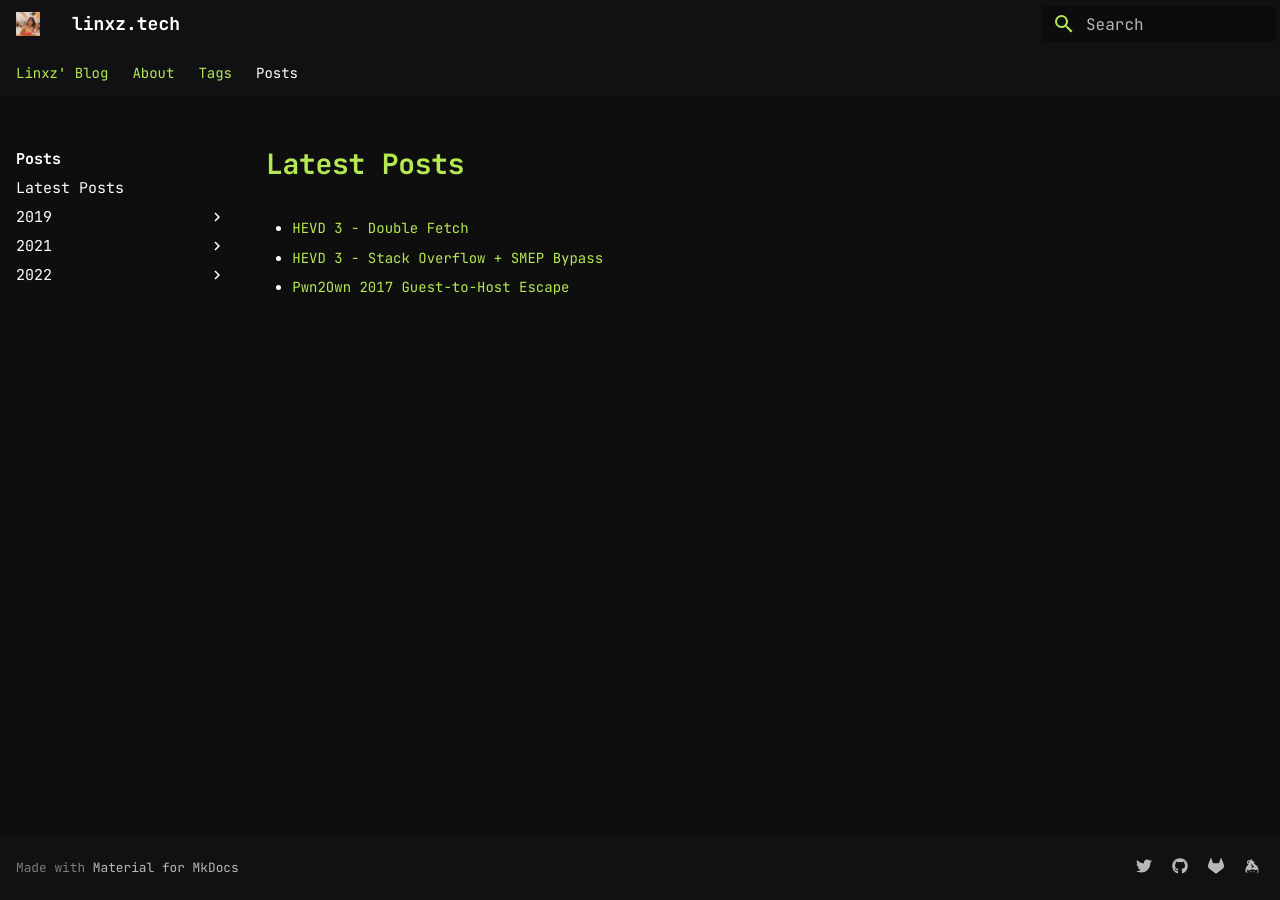
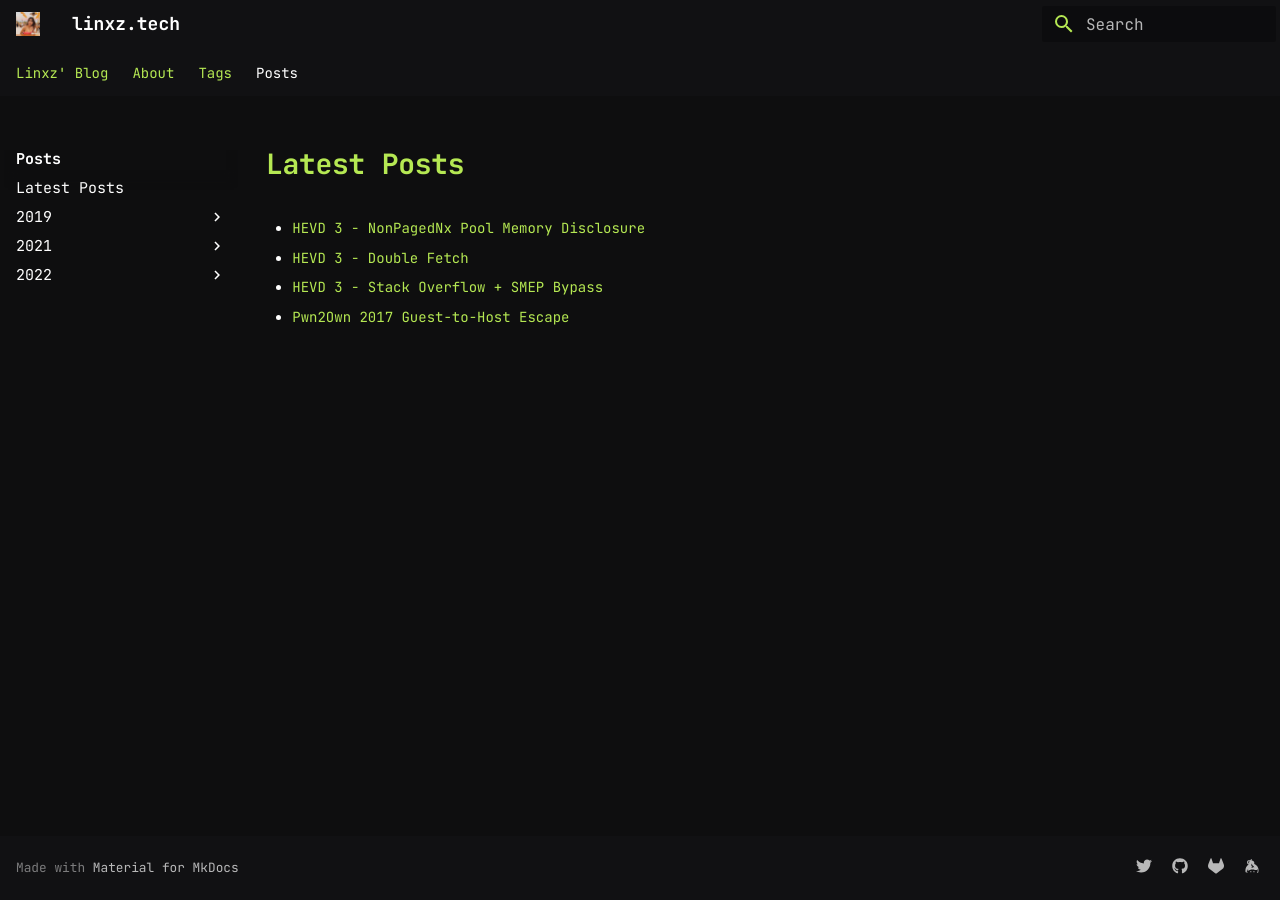
Before and after one commit to LinxzSec/blog, an MkDocs documentation site: the page built from docs/Posts/index.md, in a window 1280 px wide. Built offline with MkDocs 1.6.1 and Material for MkDocs 9.7.7, drawn with Linux system fonts in a browser that asks for light colours.

Commit message:
updated latest posts.

```diff
--- a/docs/Posts/index.md
+++ b/docs/Posts/index.md
@@ -4,6 +4,7 @@ title: Latest Posts
 
 # Latest Posts
 
+- [HEVD 3 - NonPagedNx Pool Memory Disclosure](/posts/2022/2022-06-11-HEVD3-MemoryDisclosure)
 - [HEVD 3 - Double Fetch](/posts/2022/2022-05-21-HEVD3-DoubleFetch/)
 - [HEVD 3 - Stack Overflow + SMEP Bypass](/posts/2022/2022-05-14-HEVD3-StackOverflow)
 - [Pwn2Own 2017 Guest-to-Host Escape](/posts/2021/2021-11-13-Pwn2Own-2017-Guest-Host-Escape)
```
